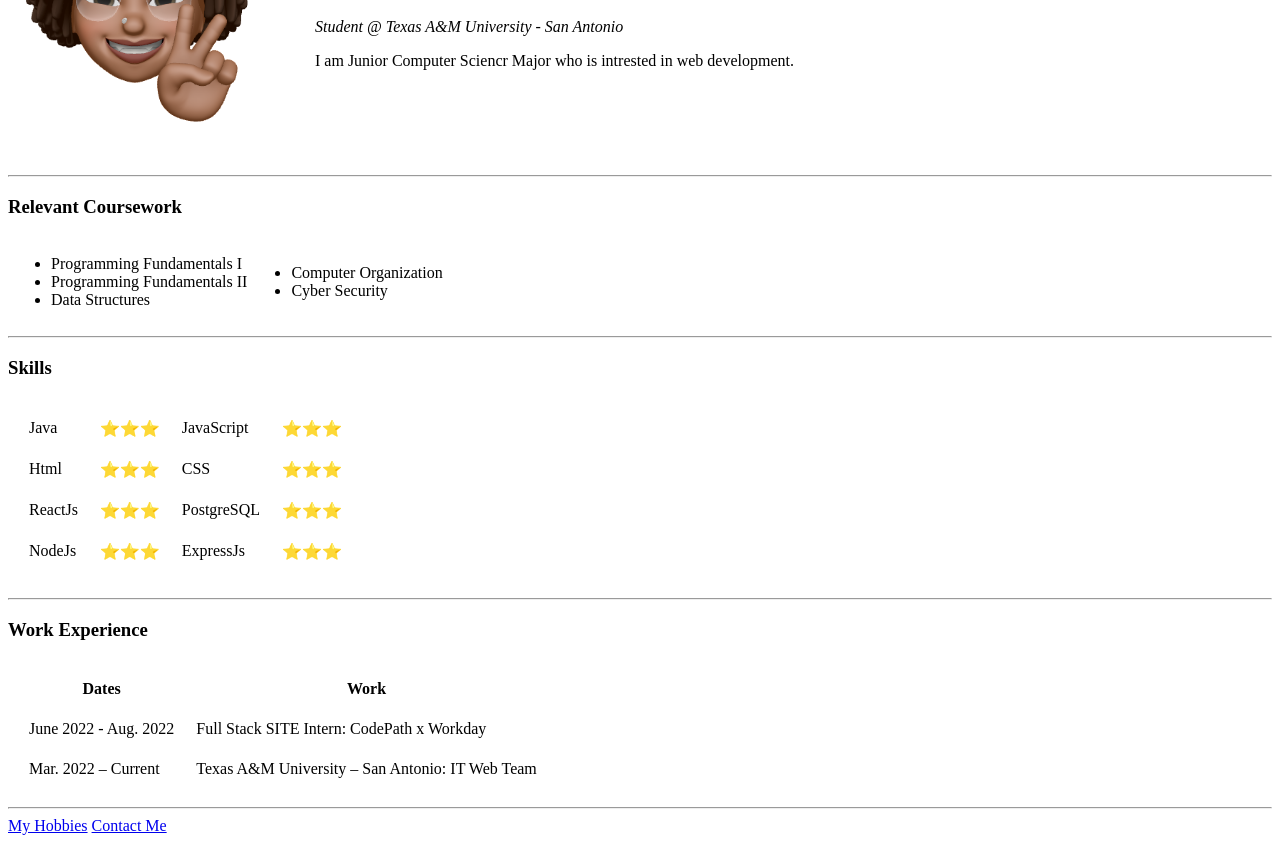
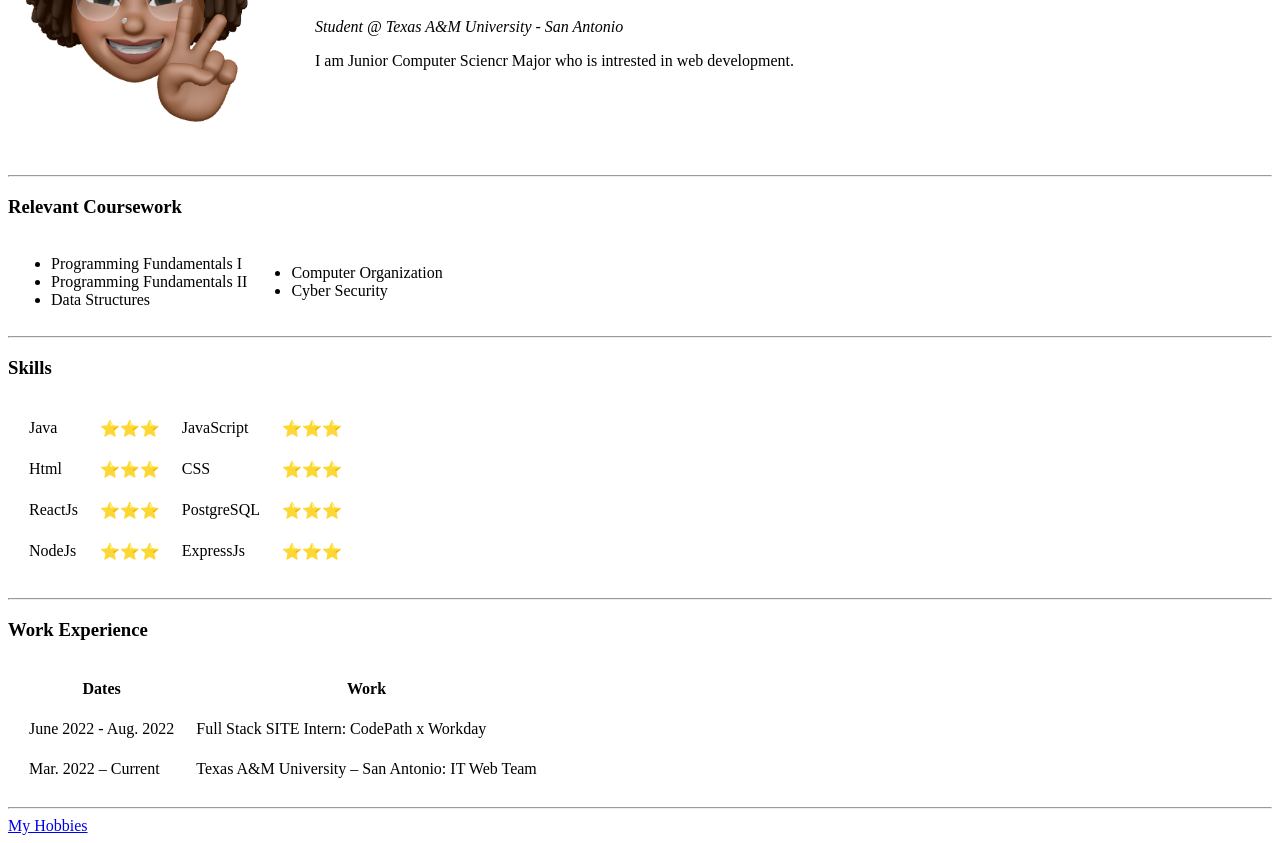
Before and after one commit to Charchar20024/Resume, a plain HTML site: page index.html in a window 1280 px wide. Shown: the part 151-994 px from the top of the page. Drawn offline with Linux system fonts and the light colour scheme.

Commit message:
Update index.html

```diff
--- a/index.html
+++ b/index.html
@@ -109,7 +109,6 @@
   </table>
   <hr />
   <a href="hobbies.html">My Hobbies</a>
-  <a href="contact-me.html">Contact Me</a>
 </body>
 
 </html>
```
